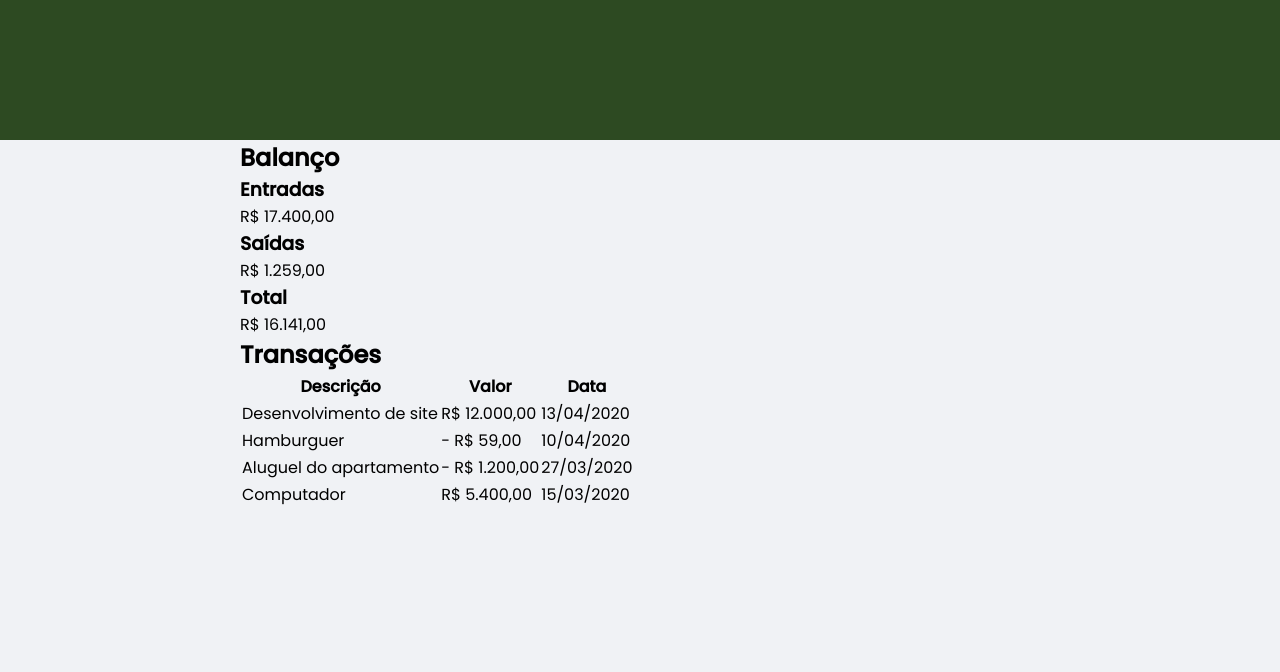
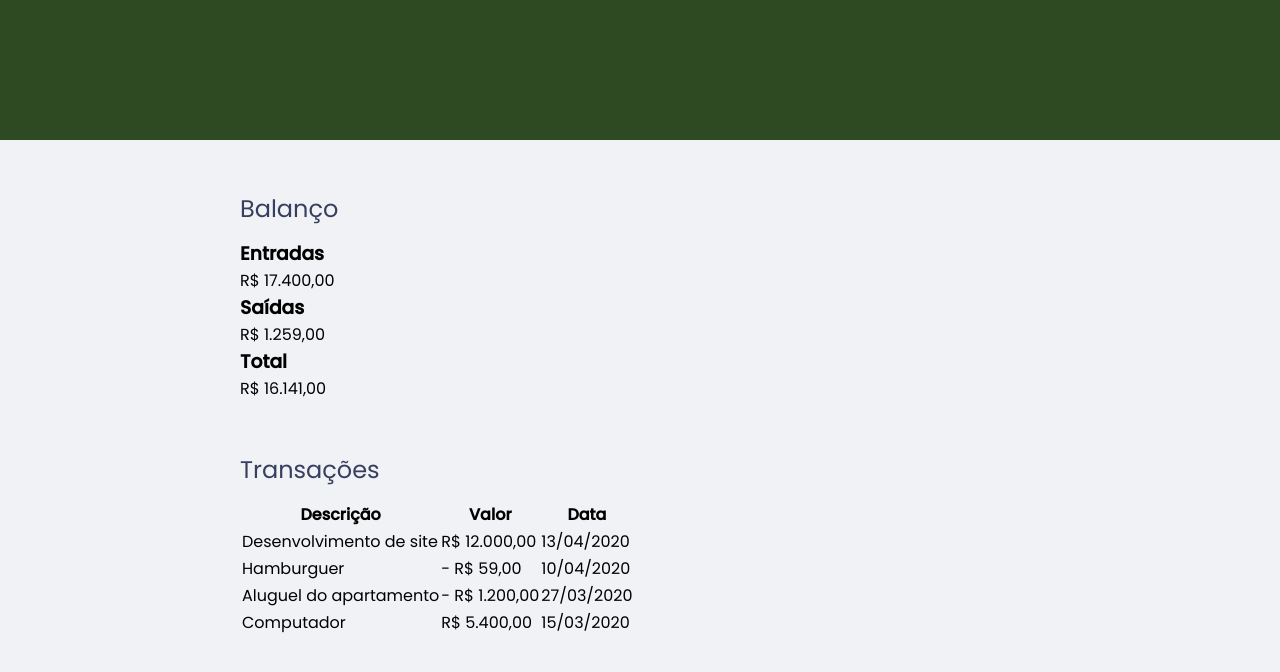
Before and after one commit to guilhermequeico/dev.finance, a plain HTML site: page index.html in a window 1280 px wide. Shown: the part 100-772 px from the top of the page. Drawn offline with Linux system fonts and the light colour scheme.

Commit message:
:sparkles: create .title component

```diff
--- /dev/null
+++ b/css/components/title.css
@@ -0,0 +1,7 @@
+.title {
+    margin-top: 3.2rem;
+    margin-bottom: 0.8rem;
+
+    font-weight: 400;
+    color: var(--title);
+}
--- a/index.html
+++ b/index.html
@@ -12,6 +12,7 @@
 
         <link rel="stylesheet" href="./css/reset.css">
         <link rel="stylesheet" href="./css/base.css">
+        <link rel="stylesheet" href="./css/components/title.css">
         <link rel="stylesheet" href="./css/components/header.css">
         <link rel="stylesheet" href="./css/components/balance.css">
     </head>
@@ -23,7 +24,7 @@
 
         <main class="container">
             <section id="balance">
-                <h2>Balanço</h2>
+                <h2 class="title">Balanço</h2>
 
                 <div class="card">
                     <h3>Entradas</h3>
@@ -42,7 +43,7 @@
             </section>
 
             <section id="transaction">
-                <h2>Transações</h2>
+                <h2 class="title">Transações</h2>
 
                 <table id="data-table">
                     <thead>
```
